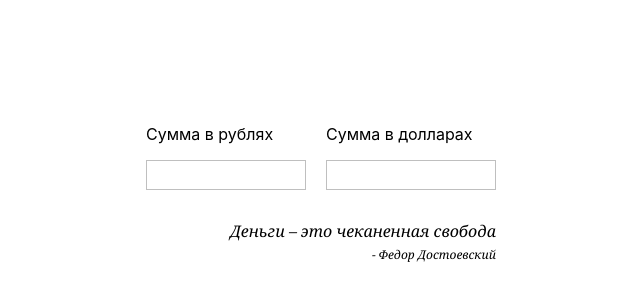
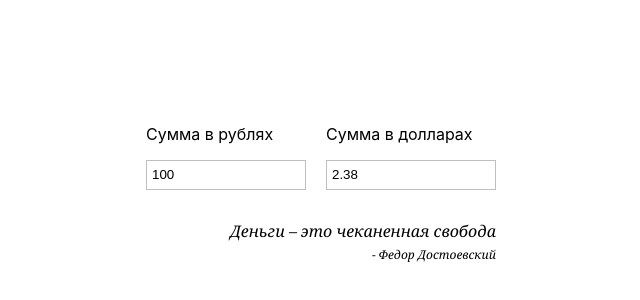
Before and after one commit to Paavveel/currency-app-react-redux-tdd, a React (Create React App) app: page / in a window 1280 px wide. Shown: the part 224-524 px from the top of the page, without its empty margins (324-964 px from the left). Built offline with nearby package versions, Linux system fonts and the light colour scheme.

Commit message:
Connect the converter hook to component

```diff
--- a/src/features/Converter/Converter.js
+++ b/src/features/Converter/Converter.js
@@ -3,7 +3,7 @@
 import { useConverter } from './useConverter';
 
 export function Converter() {
-  const { usd, rub, updateRub, updateUsd } = useConverter();
+  const { usd, rub, updateRub, updateUsd } = useConverter(100, 42);
 
   return (
     <form className={styles.converter}>
```
Also changed, not shown: 1 other file (tests, documents, lock files or other folders).
